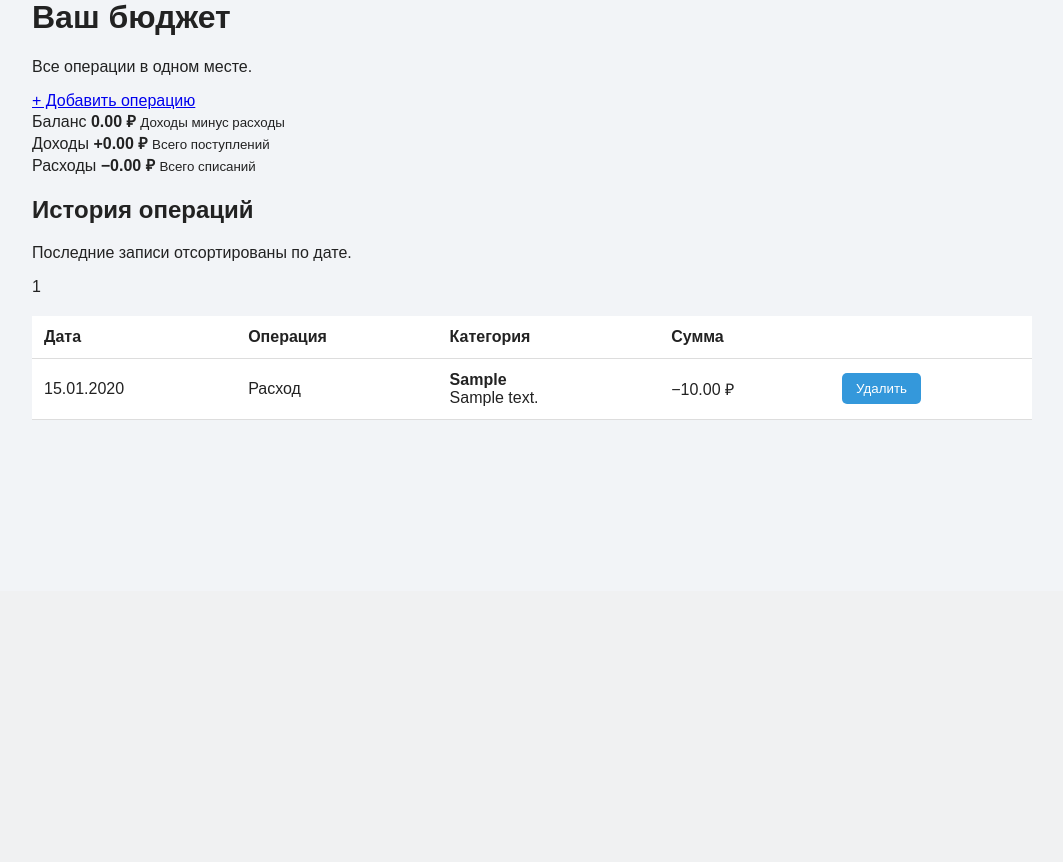
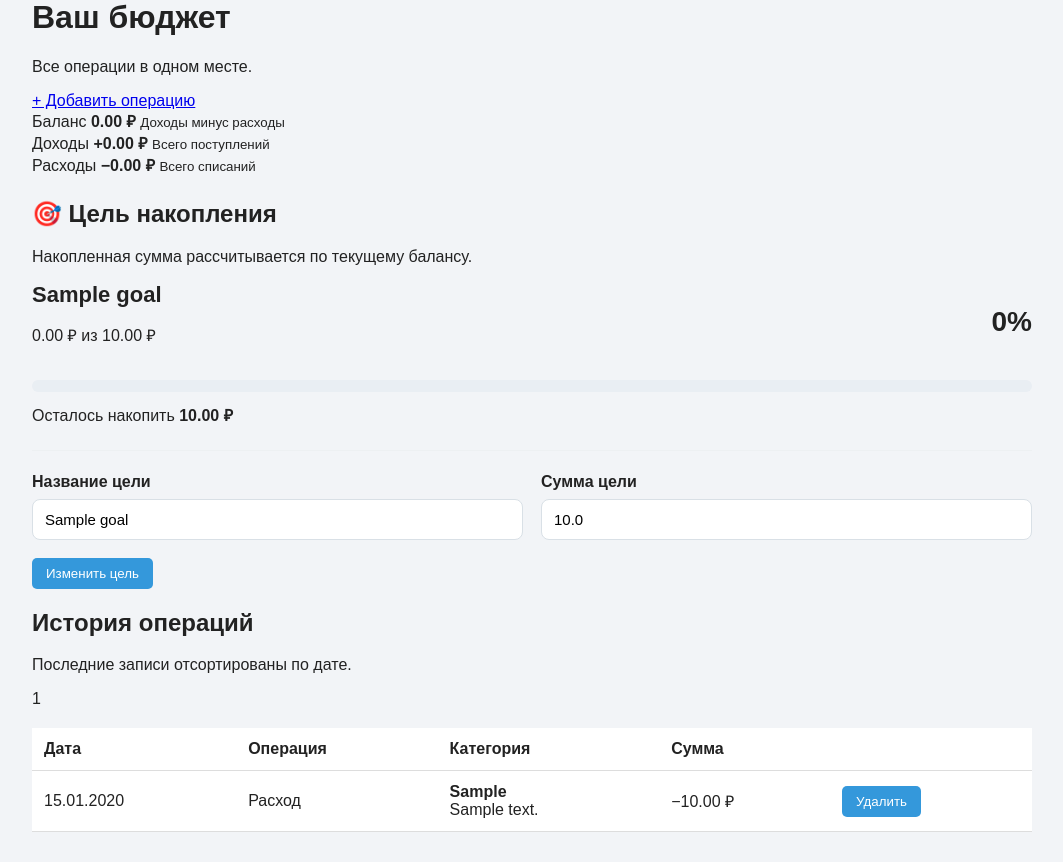
Before and after one commit to oooMisov/project117, a Flask app: page / in a window 1280 px wide. Shown: the part 209-1071 px from the top of the page, without its empty margins (108-1171 px from the left). Before the commit the page ends 629 px from the top, so only its background shows below. Run offline with Flask 3, Linux system fonts and the light colour scheme; tables that the repository leaves empty hold one stand-in row (values such as "Sample post").

Commit message:
Add savings goal feature

```diff
--- a/app.py
+++ b/app.py
@@ -1,5 +1,4 @@
 import os
-
 from datetime import datetime
 
 from flask import Flask, render_template, request, redirect, url_for
@@ -39,6 +38,12 @@ class Transaction(db.Model):
     date = db.Column(db.DateTime, default=datetime.now)
 
 
+class Goal(db.Model):
+    id = db.Column(db.Integer, primary_key=True)
+    name = db.Column(db.String(100), nullable=False)
+    amount = db.Column(db.Float, nullable=False)
+
+
 @app.route("/")
 def index():
     transactions = Transaction.query.order_by(
@@ -55,12 +60,27 @@ def index():
 
     balance = income - expenses
 
+    goal = Goal.query.first()
+
+    saved_amount = max(balance, 0)
+
+    if goal and goal.amount > 0:
+        goal_percent = min((saved_amount / goal.amount) * 100, 100)
+        goal_remaining = max(goal.amount - saved_amount, 0)
+    else:
+        goal_percent = 0
+        goal_remaining = 0
+
     return render_template(
         "index.html",
         transactions=transactions,
         income=income,
         expenses=expenses,
-        balance=balance
+        balance=balance,
+        goal=goal,
+        saved_amount=saved_amount,
+        goal_percent=goal_percent,
+        goal_remaining=goal_remaining,
     )
 
 
@@ -87,6 +107,28 @@ def add_transaction():
     return render_template("add.html")
 
 
+@app.route("/goal", methods=["POST"])
+def save_goal():
+    name = request.form["name"].strip()
+    amount = float(request.form["amount"])
+
+    if not name or amount <= 0:
+        return redirect(url_for("index"))
+
+    goal = Goal.query.first()
+
+    if goal:
+        goal.name = name
+        goal.amount = amount
+    else:
+        goal = Goal(name=name, amount=amount)
+        db.session.add(goal)
+
+    db.session.commit()
+
+    return redirect(url_for("index"))
+
+
 @app.route("/delete/<int:id>", methods=["POST"])
 def delete_transaction(id):
     transaction = db.get_or_404(Transaction, id)
--- a/requirements.txt
+++ b/requirements.txt
@@ -1,3 +1,3 @@
-Flask
-Flask-SQLAlchemy
-psycopg[binary]
+Flask>=3.0,<4
+Flask-SQLAlchemy>=3.1,<4
+psycopg[binary]>=3.2,<4
--- a/static/style.css
+++ b/static/style.css
@@ -84,3 +84,85 @@ button:hover {
     margin: 8px 0 15px;
     box-sizing: border-box;
 }
+
+/* Цель накопления */
+.goal-section {
+    margin-top: 24px;
+}
+
+.goal-info {
+    margin-bottom: 24px;
+}
+
+.goal-top {
+    display: flex;
+    align-items: center;
+    justify-content: space-between;
+    gap: 20px;
+}
+
+.goal-top h3 {
+    margin: 0 0 6px;
+    font-size: 22px;
+}
+
+.goal-percent {
+    font-size: 28px;
+}
+
+.goal-progress {
+    width: 100%;
+    height: 12px;
+    margin: 18px 0 12px;
+    background: #e9eef3;
+    border-radius: 999px;
+    overflow: hidden;
+}
+
+.goal-progress-fill {
+    height: 100%;
+    background: #3498db;
+    border-radius: 999px;
+    transition: width 0.3s ease;
+}
+
+.goal-remaining {
+    margin: 0;
+}
+
+.goal-form {
+    border-top: 1px solid #edf0f2;
+    padding-top: 22px;
+}
+
+.goal-fields {
+    display: grid;
+    grid-template-columns: 1fr 1fr;
+    gap: 18px;
+    margin-bottom: 18px;
+}
+
+.goal-form label {
+    display: block;
+    margin-bottom: 8px;
+    font-weight: 600;
+}
+
+.goal-form input {
+    width: 100%;
+    padding: 11px 12px;
+    border: 1px solid #d9e0e6;
+    border-radius: 8px;
+    box-sizing: border-box;
+    font-size: 15px;
+}
+
+@media (max-width: 700px) {
+    .goal-fields {
+        grid-template-columns: 1fr;
+    }
+
+    .goal-top {
+        align-items: flex-start;
+    }
+}
--- a/templates/index.html
+++ b/templates/index.html
@@ -26,6 +26,75 @@
         <strong class="amount-negative">−{{ "%.2f"|format(expenses) }} ₽</strong>
         <small>Всего списаний</small>
     </article>
+</section>
+
+<section class="section-card goal-section">
+    <div class="section-heading">
+        <div>
+            <h2>🎯 Цель накопления</h2>
+            <p class="muted">Накопленная сумма рассчитывается по текущему балансу.</p>
+        </div>
+    </div>
+
+    {% if goal %}
+    <div class="goal-info">
+        <div class="goal-top">
+            <div>
+                <h3>{{ goal.name }}</h3>
+                <p class="muted">
+                    {{ "%.2f"|format(saved_amount) }} ₽ из {{ "%.2f"|format(goal.amount) }} ₽
+                </p>
+            </div>
+            <strong class="goal-percent">{{ "%.0f"|format(goal_percent) }}%</strong>
+        </div>
+
+        <div class="goal-progress">
+            <div class="goal-progress-fill" style="width: {{ goal_percent }}%;"></div>
+        </div>
+
+        <p class="goal-remaining">
+            {% if goal_remaining > 0 %}
+                Осталось накопить <strong>{{ "%.2f"|format(goal_remaining) }} ₽</strong>
+            {% else %}
+                🎉 Цель достигнута!
+            {% endif %}
+        </p>
+    </div>
+    {% endif %}
+
+    <form action="{{ url_for('save_goal') }}" method="post" class="goal-form">
+        <div class="goal-fields">
+            <div>
+                <label for="goal-name">Название цели</label>
+                <input
+                    id="goal-name"
+                    type="text"
+                    name="name"
+                    placeholder="Например, новый телефон"
+                    value="{{ goal.name if goal else '' }}"
+                    required
+                >
+            </div>
+
+            <div>
+                <label for="goal-amount">Сумма цели</label>
+                <input
+                    id="goal-amount"
+                    type="number"
+                    name="amount"
+                    step="0.01"
+                    min="0.01"
+                    placeholder="50000"
+                    value="{{ goal.amount if goal else '' }}"
+                    required
+                >
+            </div>
+        </div>
+
+        <button class="button button-primary" type="submit">
+            {{ 'Изменить цель' if goal else 'Сохранить цель' }}
+        </button>
+    </form>
 </section>
 
 <section class="section-card">
@@ -67,7 +136,6 @@
                 </td>
                 <td class="action-cell">
                     <form action="{{ url_for('delete_transaction', id=transaction.id) }}" method="post" onsubmit="return confirm('Удалить эту операцию?');">
-
                         <button class="icon-button" type="submit" aria-label="Удалить операцию" title="Удалить">Удалить</button>
                     </form>
                 </td>
```
Also changed, not shown: 1 other file.
